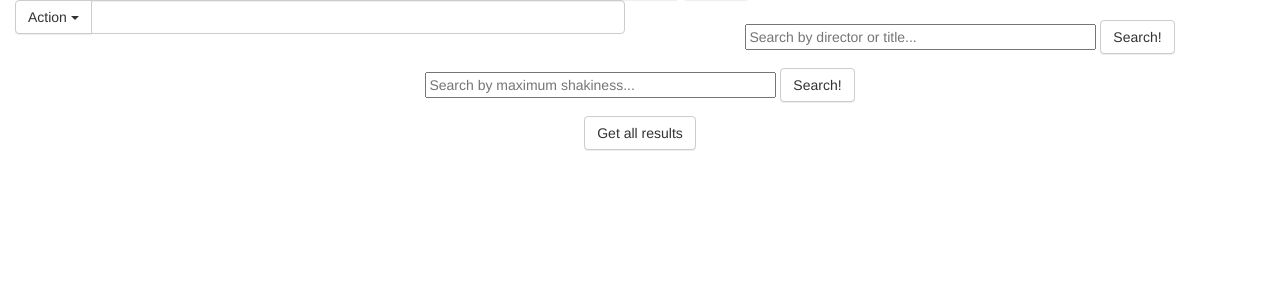
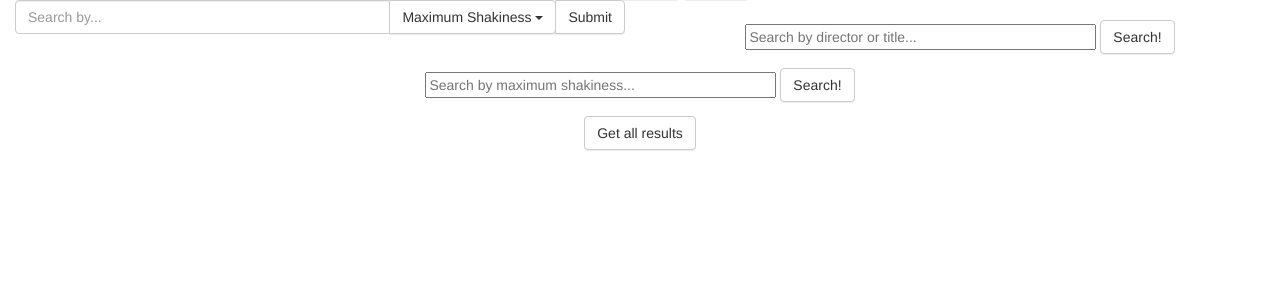
Before and after one commit to mikayla-maki/Shakiness, a PHP site: page /search.php in a window 1280 px wide. Shown: the part 104-404 px from the top of the page. Run offline with PHP 8.4, Linux system fonts and the light colour scheme; data that the repository does not hold is empty; some libraries are stand-ins or nearby versions.

Commit message:
Almost have the general submit working. I just need to fix the submit-not-lining-up problem.

```diff
--- a/search.php
+++ b/search.php
@@ -2,23 +2,35 @@
 include_once("shell.php");
 
 $pageData = '
+<script>
+$(document).ready(function () {
+    $("#gen-form").submit(function(e){
+    e.preventDefault();
+    var form = this;
+    $("#type").val = $("#dropdown-1").innerHTML.substring(0,4).trim().toLowerCase();
+    form.submit();
 
+})});
+</script>
+<form id="gen-form" class="form-inline">
   <div class="row">
   <div class="col-lg-6">
     <div class="input-group">
+      <input type="text" class="form-control" placeholder="Search by...">
       <div class="input-group-btn">
-        <button type="button" class="btn btn-default dropdown-toggle" data-toggle="dropdown" id="dropdown-1">Action <span class="caret"></span></button>
+        <button type="button" class="btn btn-default dropdown-toggle" data-toggle="dropdown" id="dropdown-1">Maximum Shakiness <span class="caret"></span></button>
 
-        <ul class="dropdown-menu">
-          <li><a href="#" class="dropdown-link" ref="1">Maximum</a></li>
-          <li><a href="#" class="dropdown-link" ref="1">Another action</a></li>
-          <li><a href="#" class="dropdown-link" ref="1">Something else here</a></li>
+        <ul class="dropdown-menu pull-right">
+          <li><a href="#" class="dropdown-link" ref="1">Maximum Shakiness</a></li>
+          <li><a href="#" class="dropdown-link" ref="1">Minimum Shakiness</a></li>
+          <li><a href="#" class="dropdown-link" ref="1">Title or Director</a></li>
         </ul>
-      </div><!-- /btn-group -->
-      <input type="text" class="form-control">
-    </div><!-- /input-group -->
-  </div><!-- /.col-lg-6 -->
-
+        <input type="submit" class="btn btn-default" type="button"/>
+      </div>
+    </div>
+  </div>
+  <input type="hidden" name="type" id="type">
+</form>
 
 
     <br/>
@@ -42,6 +54,7 @@ $pageData = '
     </form>
 ';
 
+echo getEscapedPost("type");
 if (isset($_POST['search']) && !$mysqli_err) {
     $query = "SELECT title, director, shakiness FROM movies WHERE director LIKE ? OR title LIKE ?";
     $like = "";
```
